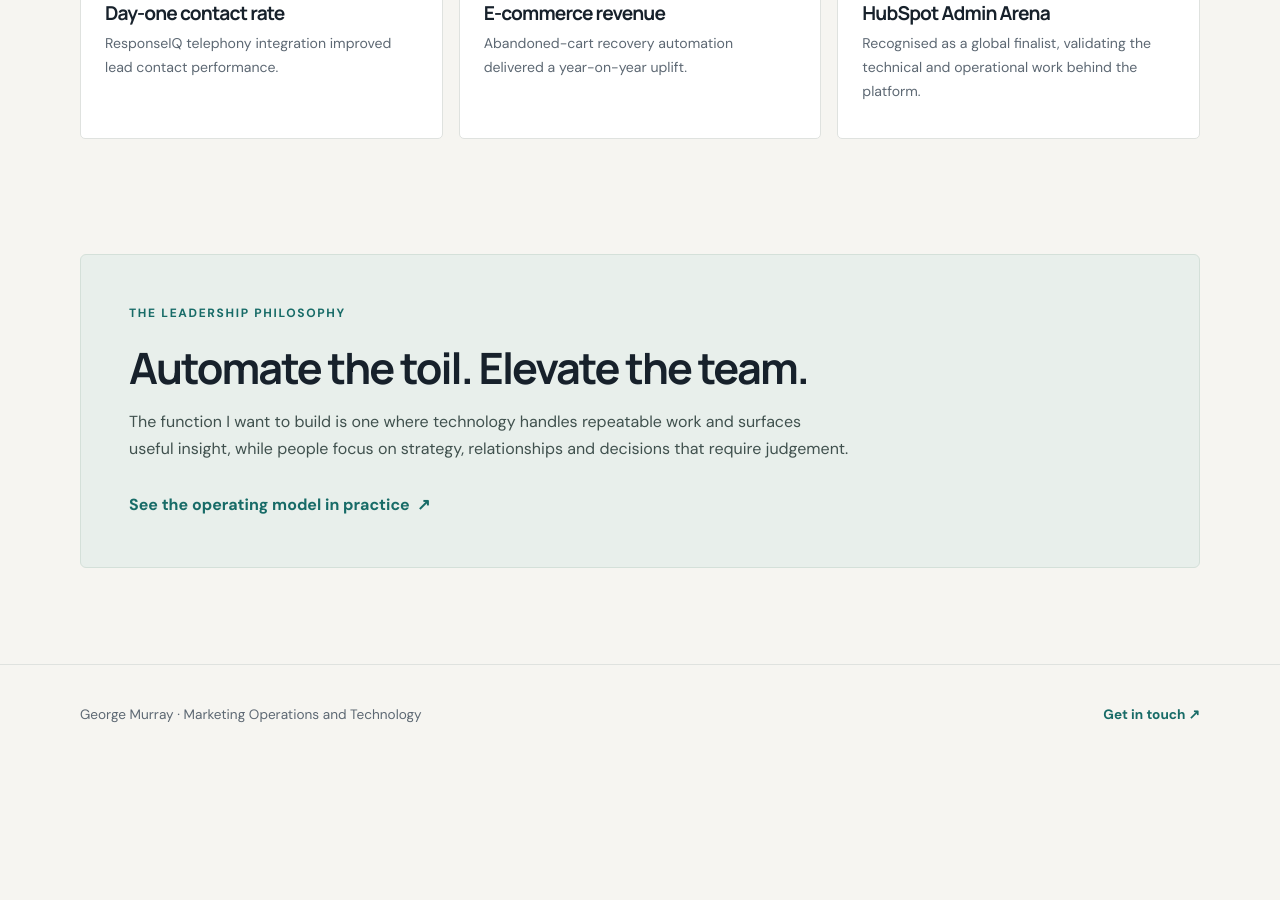
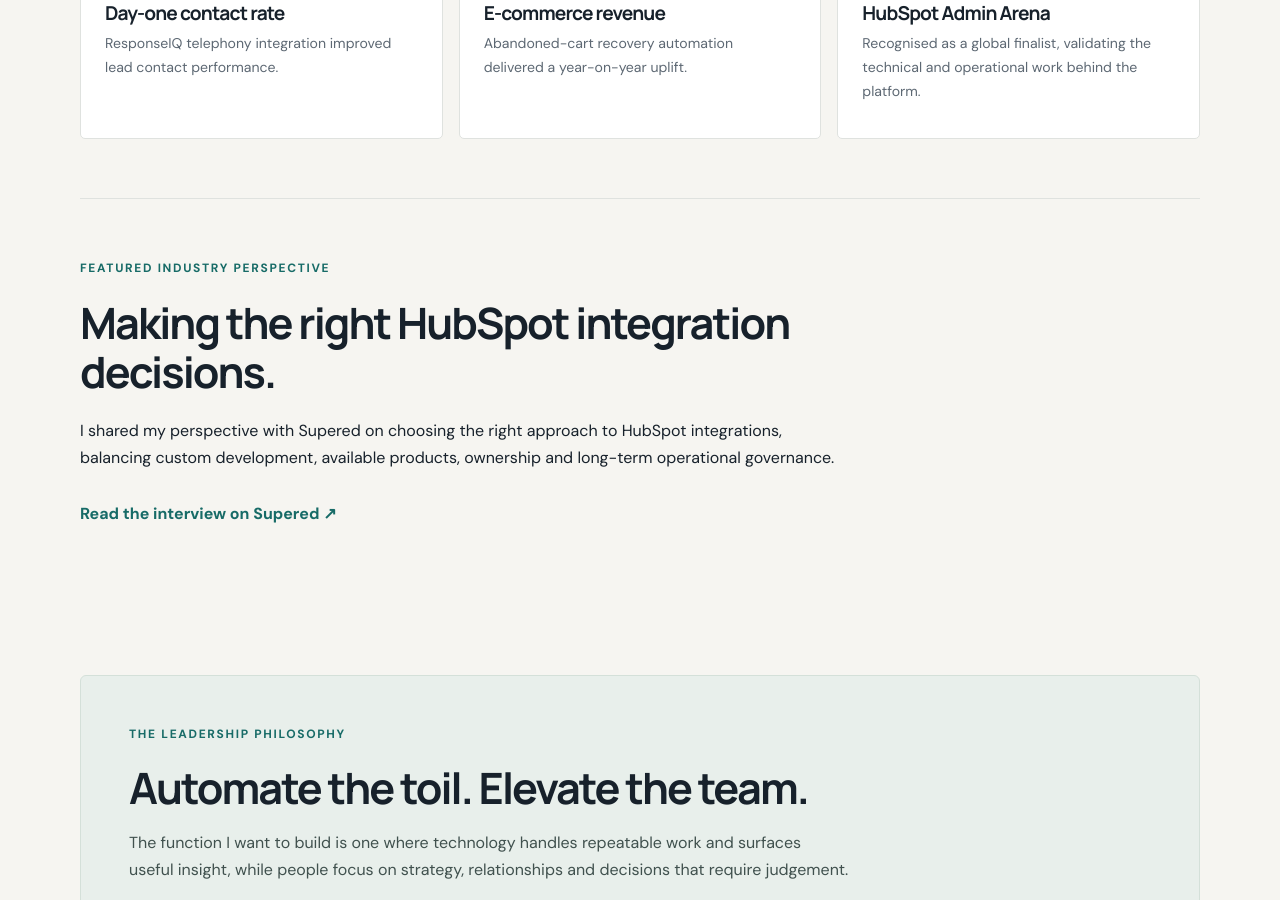
Before and after one commit to georgefwmurray/Marketing-Operations-Control-Centre, a Jekyll site: the page built from Leadership-&-Strategy.md, in a window 1280 px wide and 900 px high, scrolled down 5790 px. Built offline with Jekyll 4.4.1, drawn with Linux system fonts in a browser that asks for light colours; before the commit the page ends 6555 px from its top, so only the background shows below that.

Commit message:
Feature Supered HubSpot integration interview in leadership profile

```diff
--- a/Leadership-&-Strategy.md
+++ b/Leadership-&-Strategy.md
@@ -120,6 +120,15 @@ description: "Leadership approach, operating model and governance philosophy for
   </div>
 </section>
 
+<section class="content-section">
+  <div class="section-heading">
+    <p class="eyebrow">Featured industry perspective</p>
+    <h2>Making the right HubSpot integration decisions.</h2>
+    <p>I shared my perspective with Supered on choosing the right approach to HubSpot integrations, balancing custom development, available products, ownership and long-term operational governance.</p>
+    <p><a class="text-link" href="https://www.supered.io/blog/hubspot-custom-integration/" target="_blank" rel="noopener">Read the interview on Supered ↗</a></p>
+  </div>
+</section>
+
 <section class="closing-panel">
   <p class="eyebrow">The leadership philosophy</p>
   <h2>Automate the toil. Elevate the team.</h2>
```
